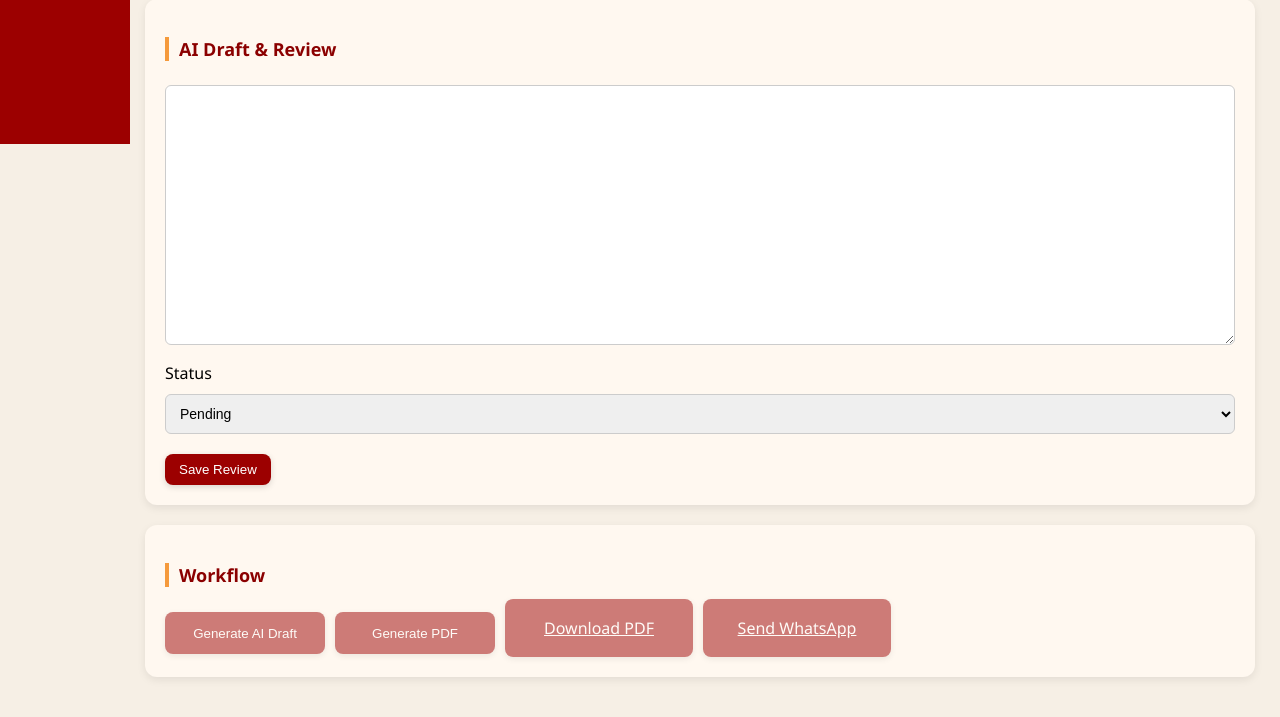
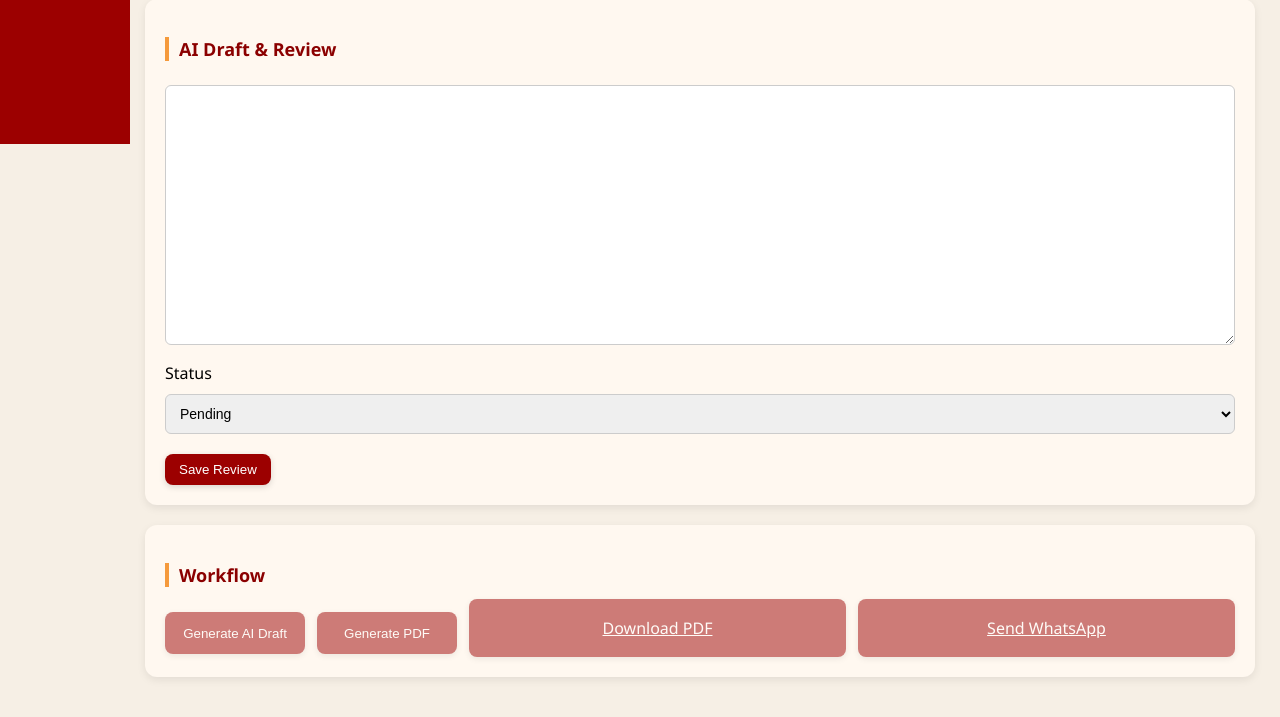
Before and after one commit to vishalvaishnavrk-ops/jyotish-backend, a FastAPI app: template templates/admin/client_detail.html in a window 1280 px wide. Shown: the part 692-1409 px from the top of the page. Run offline with FastAPI, Linux system fonts and the light colour scheme; the template is opened without the code that fills it, so the values that code supplies are empty; parts of the project's set-up code (start-up, migrations or seed data) failed here and were passed over.

Commit message:
Update admin.css

```diff
--- a/static/css/admin.css
+++ b/static/css/admin.css
@@ -342,20 +342,20 @@ margin-bottom: 0;
   resize: vertical;
 }
 
-/* ===== FINAL WORKFLOW ONE LINE FIX ===== */
+/* ===== FINAL WORKFLOW PERFECT ALIGN ===== */
 
 .workflow-row {
 display: flex;
-gap: 10px;
-flex-wrap: nowrap;     /* force one line */
+gap: 12px;
 align-items: center;
 }
 
 /* ALL BUTTONS SAME SIZE */
 
 .workflow-row .wf-btn {
+flex: 1;                /* equal width */
 height: 42px;
-width: 160px;          /* 🔥 FIXED WIDTH */
+min-width: 140px;
 display: flex;
 align-items: center;
 justify-content: center;
```
